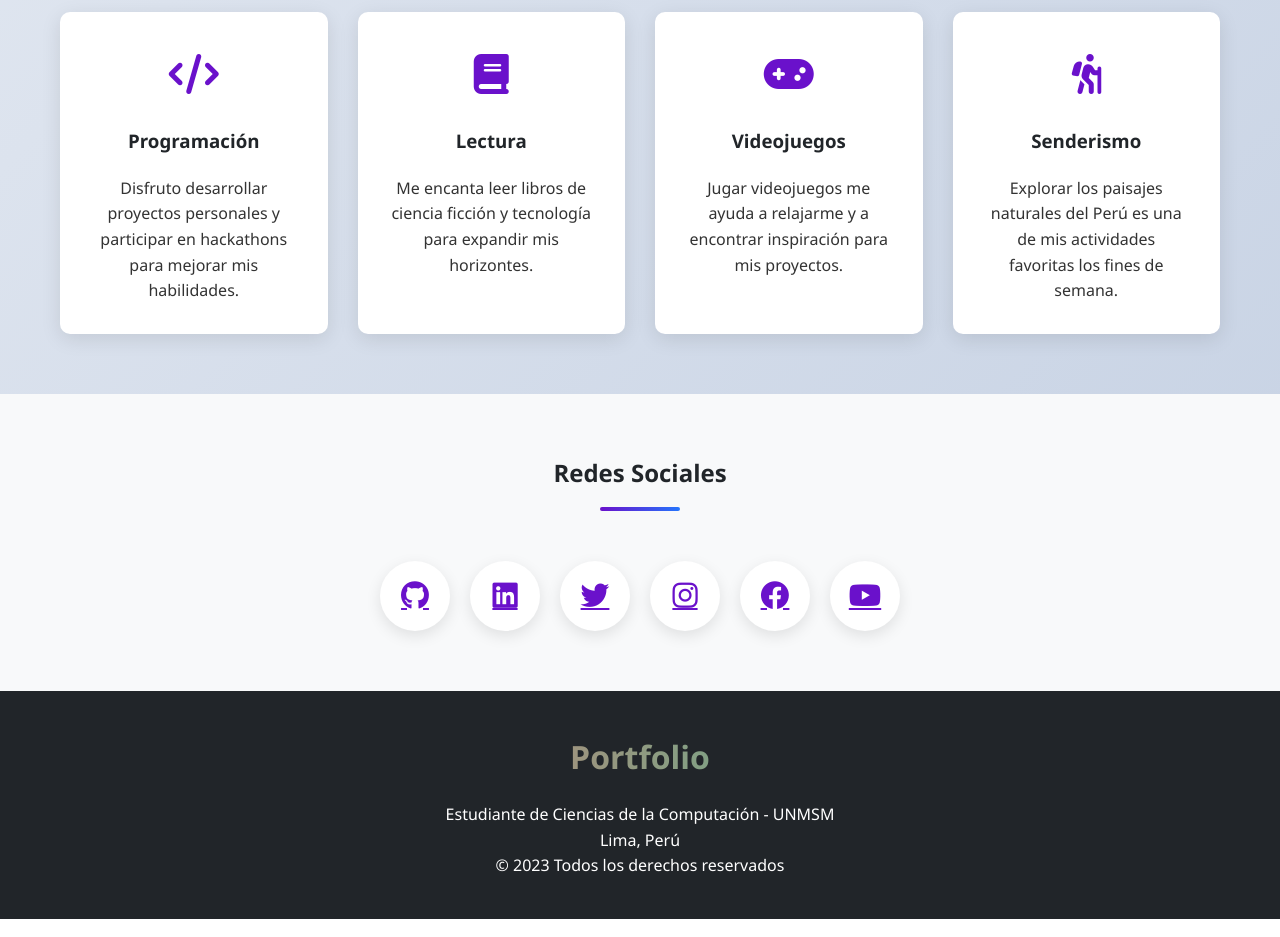
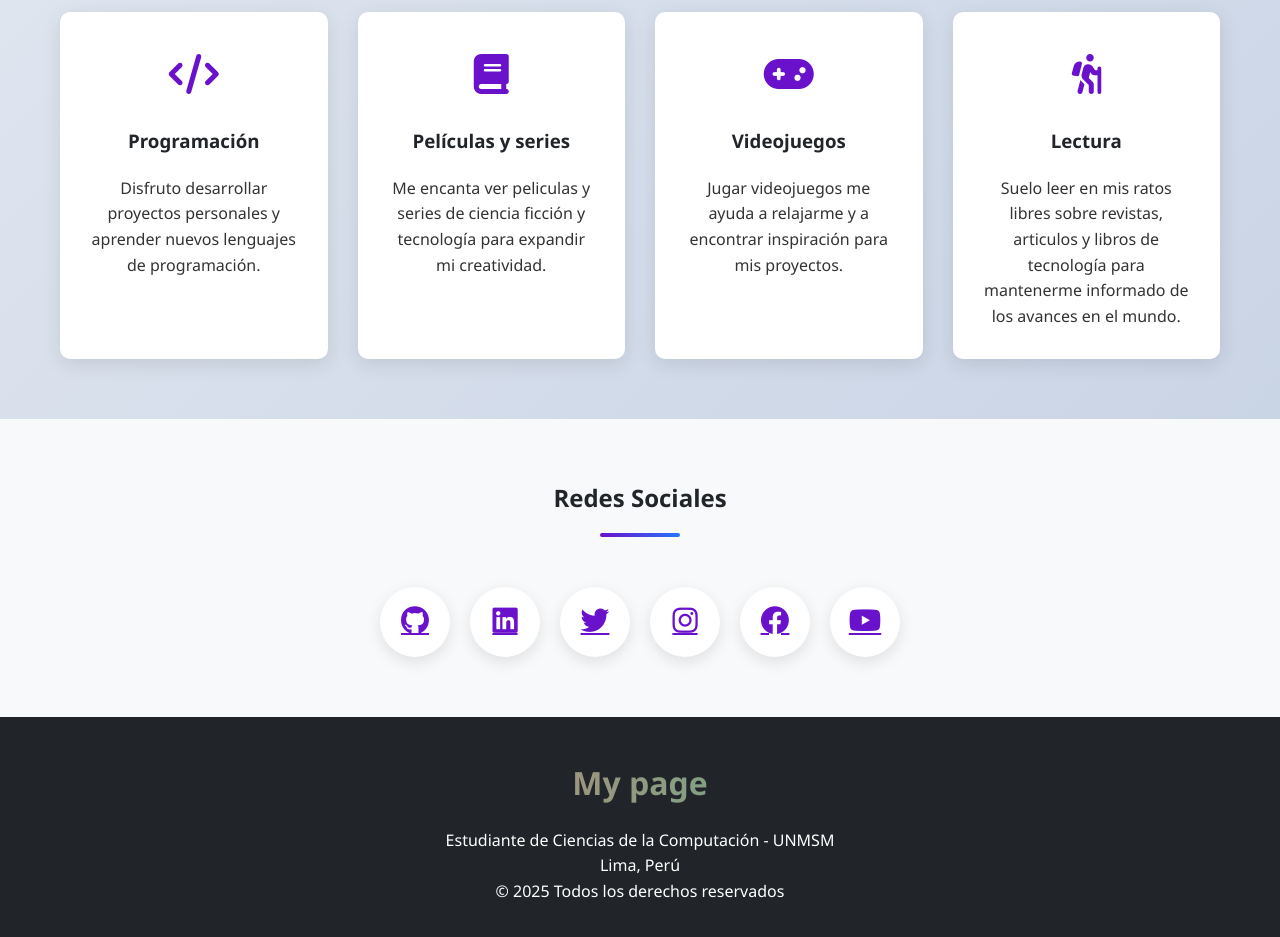
Before and after one commit to PaoloVM27/My-page, a plain HTML site: page index.html in a window 1280 px wide. Shown: the part 1860-2797 px from the top of the page. Drawn offline with Linux system fonts and the light colour scheme.

Commit message:
Update index.html

```diff
--- a/index.html
+++ b/index.html
@@ -315,7 +315,7 @@
         <div class="container">
             <img src="https://images.unsplash.com/photo-1507003211169-0a1dd7228f2d?ixlib=rb-4.0.3&ixid=MnwxMjA3fDB8MHxwaG90by1wYWdlfHx8fGVufDB8fHx8&auto=format&fit=crop&w=1000&q=80" alt="Foto de perfil" class="hero-img">
             <div class="hero-content">
-                <h1>Juan Pérez</h1>
+                <h1>Paolo Villavicencio Merella</h1>
                 <p>Estudiante de Ciencias de la Computación en la UNMSM</p>
                 <p>Lima, Perú</p>
                 <a href="#social" class="btn">Contáctame</a>
@@ -329,7 +329,7 @@
             <h2 class="section-title">Sobre Mí</h2>
             <div class="about-content">
                 <div class="about-text">
-                    <h3>Mi Trayectoria</h3>
+                    <h3>Resumen</h3>
                     <p>Soy un apasionado estudiante de Ciencias de la Computación en la Universidad Nacional Mayor de San Marcos. Desde pequeño me ha fascinado el mundo de la tecnología y cómo esta puede transformar la sociedad.</p>
                     <p>Mi objetivo es especializarme en inteligencia artificial y desarrollo de software, contribuyendo a proyectos innovadores que tengan un impacto positivo en la comunidad.</p>
                 </div>
@@ -337,7 +337,7 @@
                     <div class="detail-item">
                         <h3><i class="fas fa-graduation-cap"></i> Educación</h3>
                         <p><strong>Universidad Nacional Mayor de San Marcos</strong></p>
-                        <p>Ciencias de la Computación - Estudiante de 5to ciclo</p>
+                        <p>Ciencias de la Computación - Estudiante de 4to ciclo</p>
                     </div>
                     <div class="detail-item">
                         <h3><i class="fas fa-map-marker-alt"></i> Ubicación</h3>
@@ -354,7 +354,7 @@
             <h2 class="section-title">Mi Motivación</h2>
             <div class="motivation-content">
                 <p>Elegí la carrera de Ciencias de la Computación porque siempre me ha fascinado la capacidad de crear soluciones innovadoras a través del código. La tecnología avanza a pasos agigantados y quiero ser parte de esa revolución, contribuyendo con proyectos que tengan un impacto real en la sociedad.</p>
-                <p>La Universidad Nacional Mayor de San Marcos me ha brindado una base sólida en fundamentos teóricos y prácticos, permitiéndome explorar diversas áreas como la inteligencia artificial, el desarrollo web y la ciencia de datos.</p>
+                <p>La Universidad Nacional Mayor de San Marcos me esta brindando una base sólida en fundamentos teóricos y prácticos, permitiéndome explorar diversas áreas como la inteligencia artificial, el desarrollo web y la ciencia de datos.</p>
                 <p>Mi motivación diaria es el deseo constante de aprender y superarme, enfrentando nuevos retos que me permitan crecer tanto personal como profesionalmente.</p>
             </div>
         </div>
@@ -370,14 +370,14 @@
                         <i class="fas fa-code"></i>
                     </div>
                     <h3>Programación</h3>
-                    <p>Disfruto desarrollar proyectos personales y participar en hackathons para mejorar mis habilidades.</p>
+                    <p>Disfruto desarrollar proyectos personales y aprender nuevos lenguajes de programación.</p>
                 </div>
                 <div class="hobby-card">
                     <div class="hobby-icon">
                         <i class="fas fa-book"></i>
                     </div>
-                    <h3>Lectura</h3>
-                    <p>Me encanta leer libros de ciencia ficción y tecnología para expandir mis horizontes.</p>
+                    <h3>Películas y series</h3>
+                    <p>Me encanta ver peliculas y series de ciencia ficción y tecnología para expandir mi creatividad.</p>
                 </div>
                 <div class="hobby-card">
                     <div class="hobby-icon">
@@ -390,8 +390,8 @@
                     <div class="hobby-icon">
                         <i class="fas fa-hiking"></i>
                     </div>
-                    <h3>Senderismo</h3>
-                    <p>Explorar los paisajes naturales del Perú es una de mis actividades favoritas los fines de semana.</p>
+                    <h3>Lectura</h3>
+                    <p>Suelo leer en mis ratos libres sobre revistas, articulos y libros de tecnología para mantenerme informado de los avances en el mundo.</p>
                 </div>
             </div>
         </div>
@@ -415,10 +415,10 @@
     <!-- Footer -->
     <footer>
         <div class="container">
-            <div class="footer-logo">Portfolio</div>
+            <div class="footer-logo">My page</div>
             <p>Estudiante de Ciencias de la Computación - UNMSM</p>
             <p>Lima, Perú</p>
-            <p>© 2023 Todos los derechos reservados</p>
+            <p>© 2025 Todos los derechos reservados</p>
         </div>
     </footer>
 </body>
```
